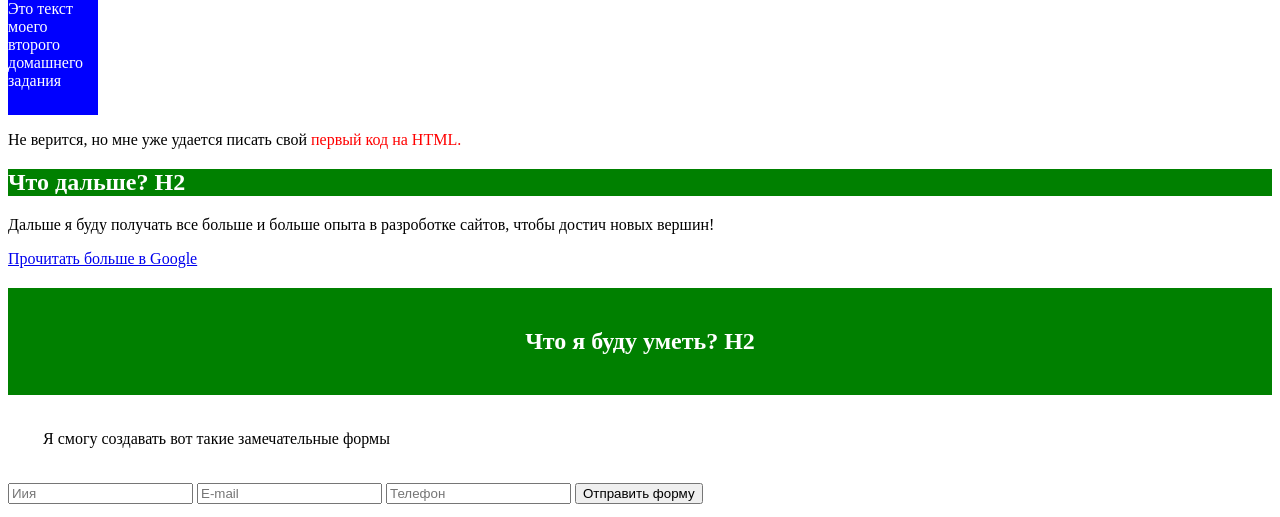
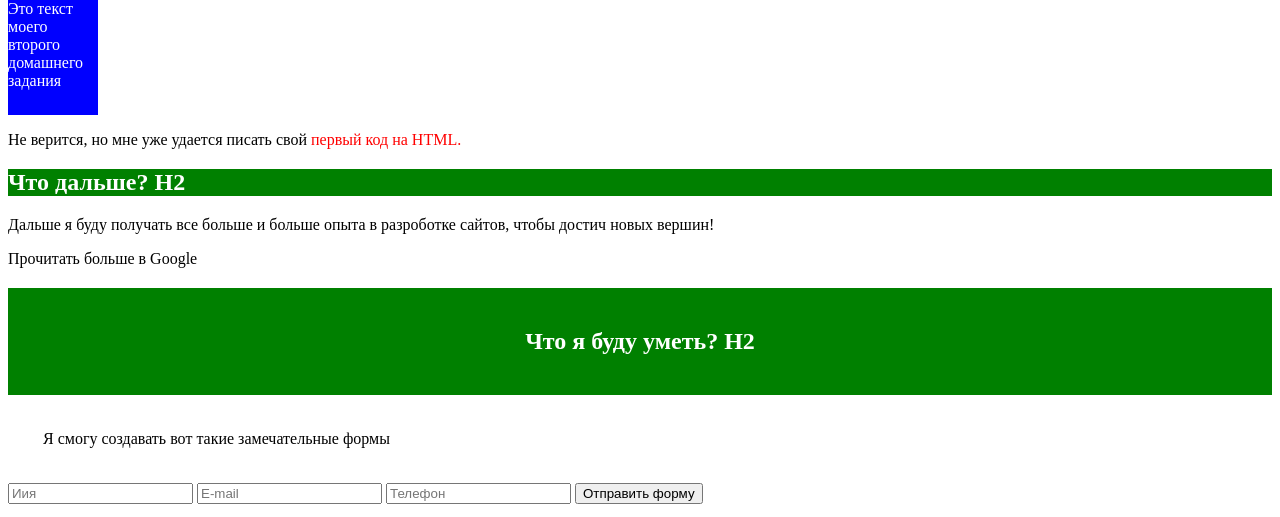
Before and after one commit to DERKET/easy-poject-wayup, a plain HTML site: page index.html in a window 1280 px wide. Shown: the part 279-796 px from the top of the page. Drawn offline with Linux system fonts and the light colour scheme.

Commit message:
feat: update index.html file

```diff
--- a/index.html
+++ b/index.html
@@ -22,7 +22,7 @@
  <section>
   <h2>Что дальше? H2</h2>
   <P>Дальше я буду получать все больше и больше опыта в разроботке сайтов, чтобы достич новых вершин!</P>
-  <a href="#">Прочитать больше в Google</a>
+  <a>Прочитать больше в Google</a></p>
   </section>
   <section>
   <h2 class="gr">Что я буду уметь? H2</h2>
```
